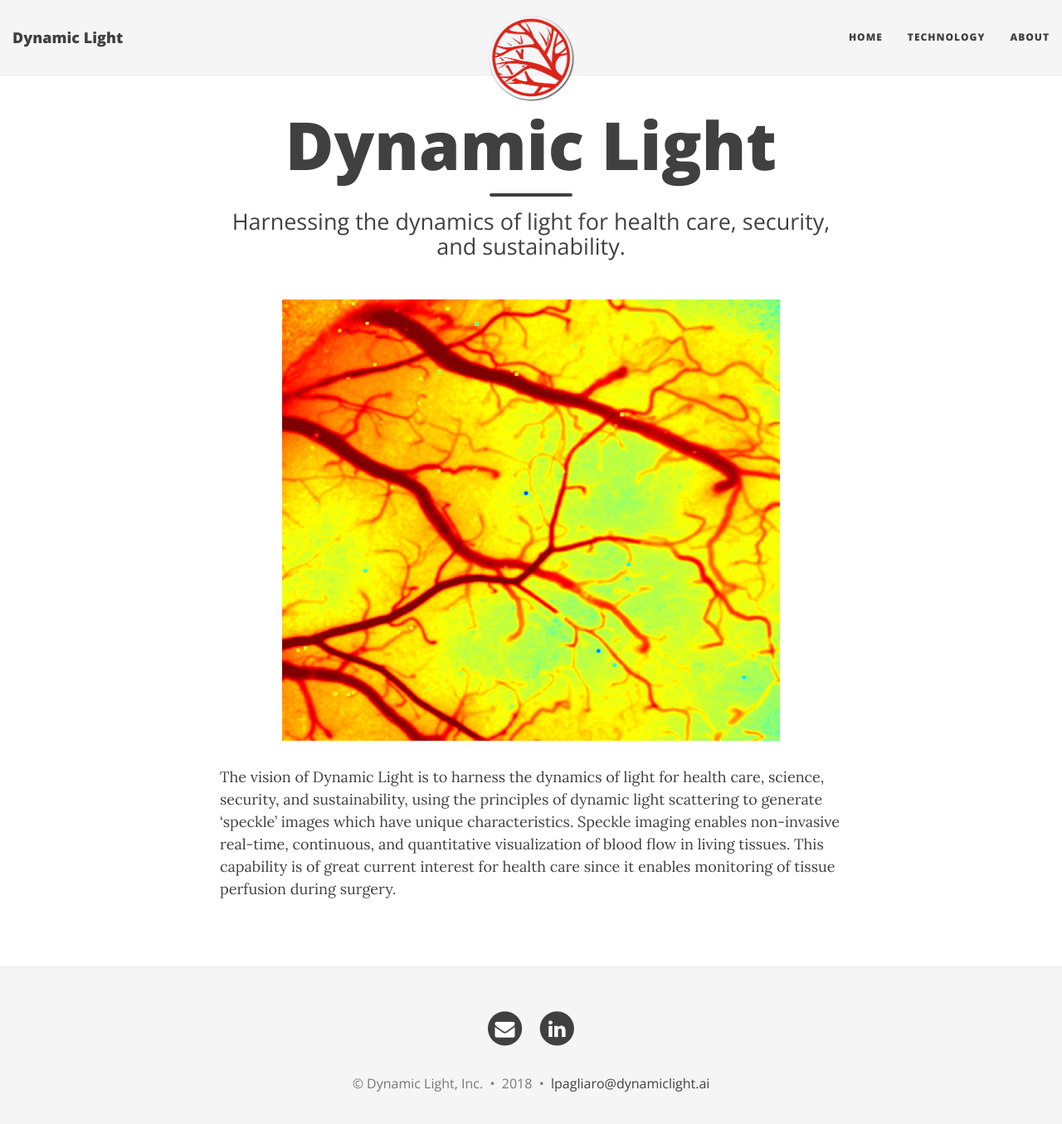
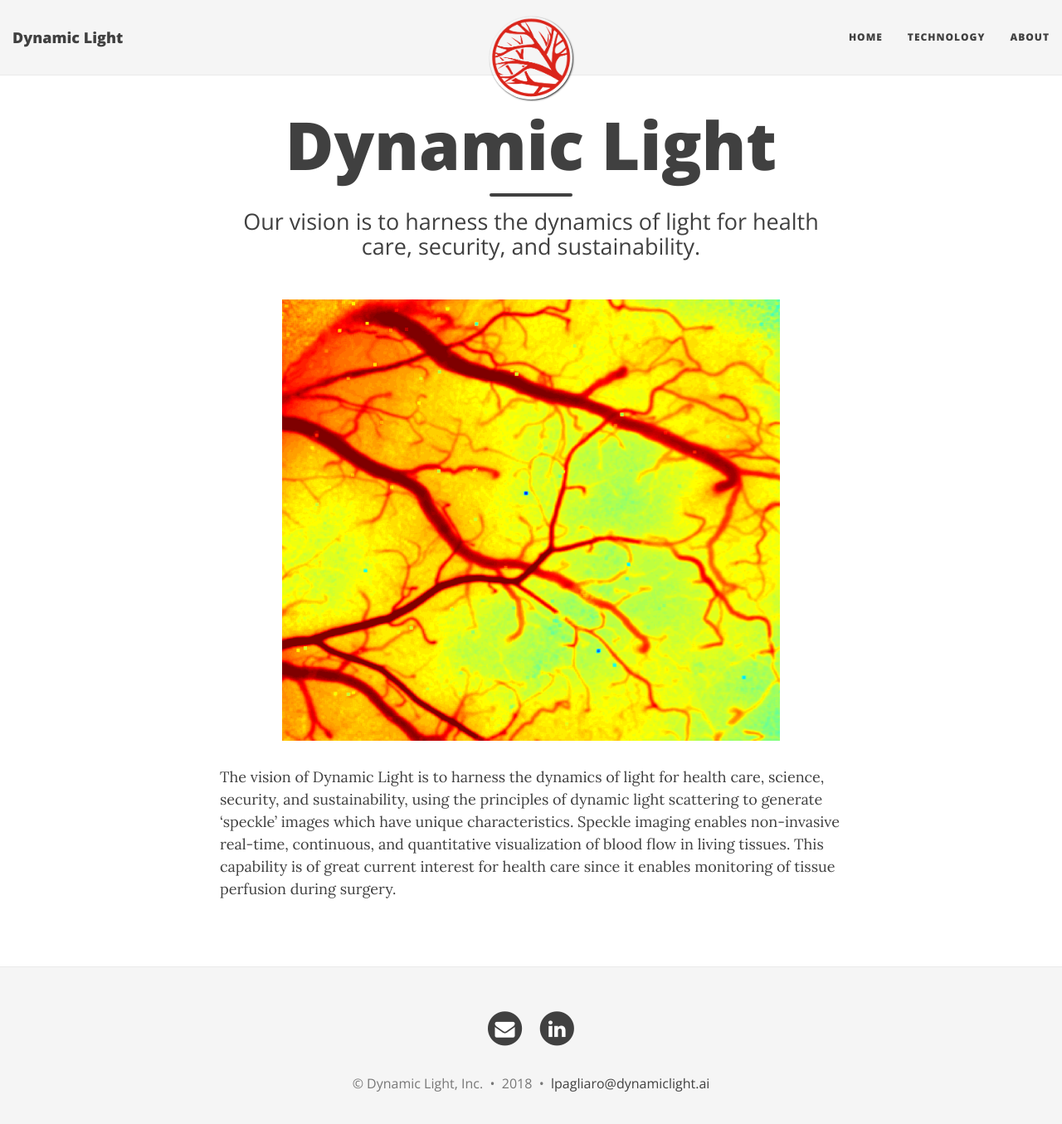
Before and after one commit to Dynamic-Light/millerd8.github.io, a Jekyll site: the page built from index.html, in a window 1280 px wide and 1368 px high. Shown: the top 1355 px of the window at 83% size. Built offline with Jekyll 4.4.1, drawn with Linux system fonts in a browser that asks for light colours; nearby versions of some CDN libraries; the list of posts is cut into pages by our own code.

Commit message:
Update index.html

```diff
--- a/index.html
+++ b/index.html
@@ -1,7 +1,7 @@
 ---
 layout: page
 title: Dynamic Light
-subtitle: Harnessing the dynamics of light for health care, security, and sustainability.
+subtitle: Our vision is to harness the dynamics of light for health care, security, and sustainability.
 #fb-img: "/img/Dynamic Light.png"
 #img: /img/Dynamic_Light_Text_Only.png
 ---
```
